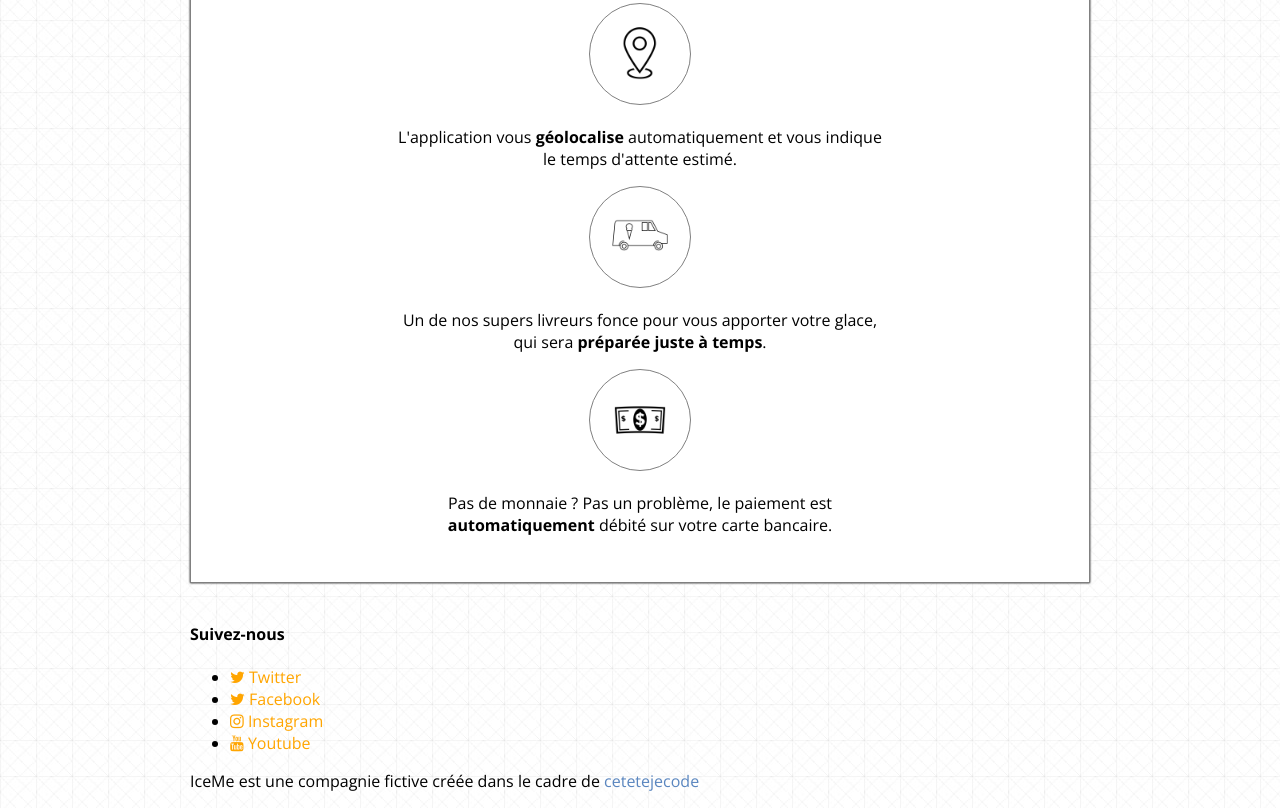
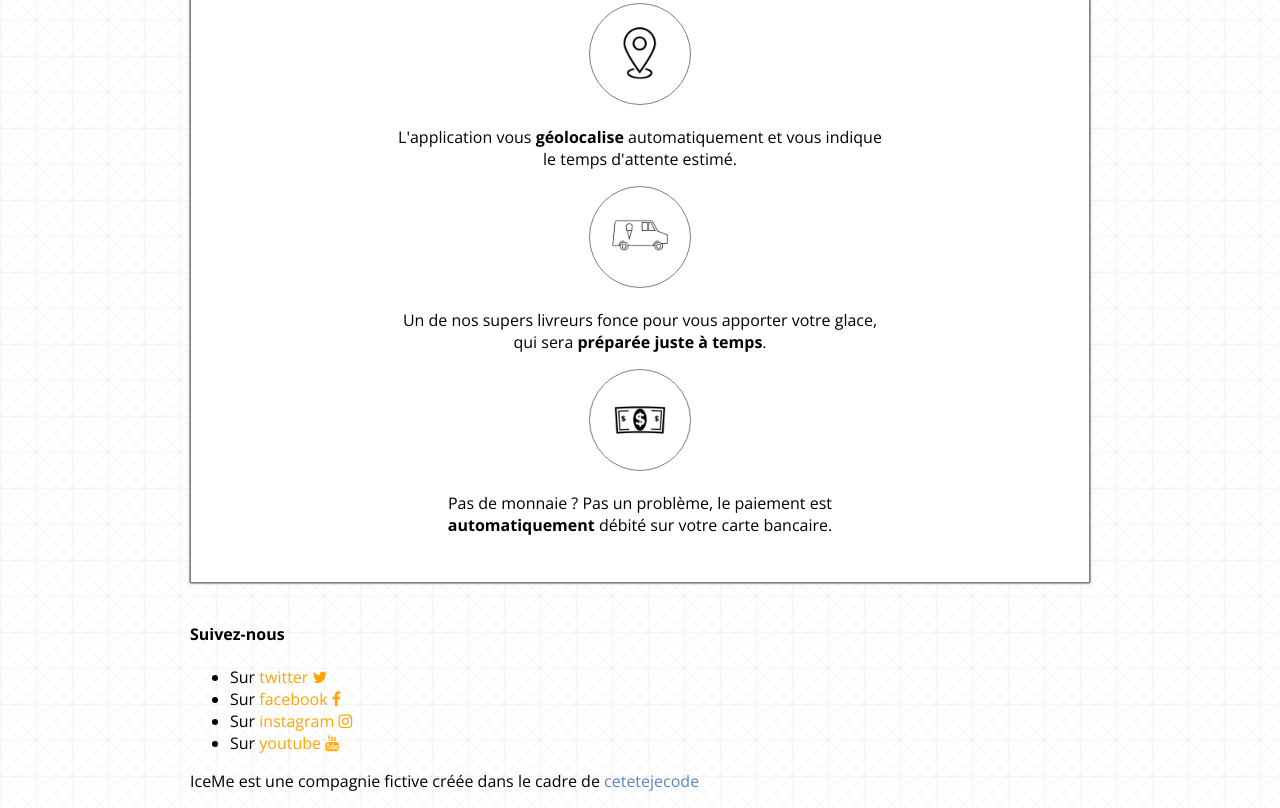
Before and after one commit to lewagon/cetetejecode-videos, a plain HTML site: page index.html in a window 1280 px wide. Shown: the part 412-1220 px from the top of the page. Drawn offline with nearby package versions, Linux system fonts and the light colour scheme.

Commit message:
small changes

```diff
--- a/css/style.css
+++ b/css/style.css
@@ -18,14 +18,25 @@ a:hover{
   opacity: 0.8;
 }
 
+/* Playing with selectors */
+
 #catch-line{
   color: brown;
   font-weight: normal;
 }
 
-.social-link{
+.feature {
+  width: 60px;
+  padding: 20px;
+  border: 1px solid grey;
+  border-radius: 50%;
+}
+
+#social-links a{
   color: orange;
 }
+
+/* Playing with box model */
 
 #teaser{
   padding: 30px 200px 30px 200px;
@@ -41,10 +52,3 @@ a:hover{
   margin-left: auto;
   margin-right: auto;
 }
-
-#teaser img {
-  width: 60px;
-  padding: 20px;
-  border: 1px solid grey;
-  border-radius: 50%;
-}
--- a/index.html
+++ b/index.html
@@ -47,18 +47,18 @@
 
       <h4>Suivez-nous</h4>
 
-      <ul>
+      <ul id="social-links">
         <li>
-          <a href="https://twitter.com/iceme" class="social-link"><i class="fa fa-twitter"></i> Twitter</a>
+          Sur <a href="https://twitter.com/iceme">twitter <i class="fa fa-twitter"></i></a>
         </li>
         <li>
-          <a href="https://facebook.com/iceme" class="social-link"><i class="fa fa-twitter"></i> Facebook</a>
+          Sur <a href="https://facebook.com/iceme">facebook <i class="fa fa-facebook"></i></a>
         </li>
         <li>
-          <a href="https://instagram.com/iceme" class="social-link"><i class="fa fa-instagram"></i> Instagram</a>
+          Sur <a href="https://instagram.com/iceme">instagram <i class="fa fa-instagram"></i></a>
         </li>
         <li>
-          <a href="https://youtube.com/iceme" class="social-link"><i class="fa fa-youtube"></i> Youtube</a>
+          Sur <a href="https://youtube.com/iceme">youtube <i class="fa fa-youtube"></i></a>
         </li>
       </ul>
 
```
